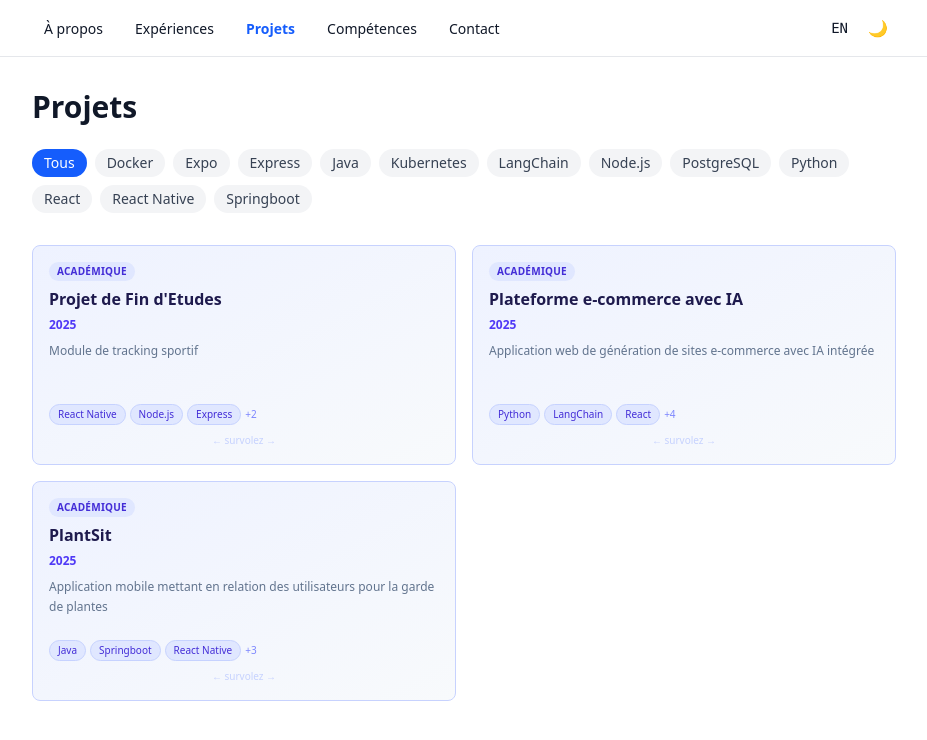
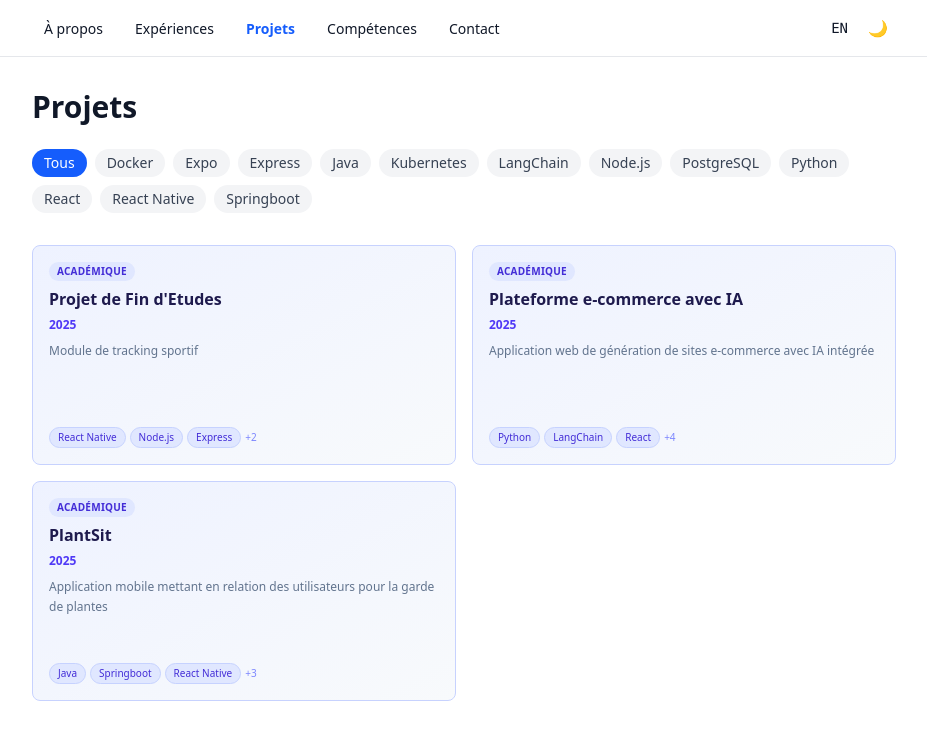
Before and after one commit to AloisDrck/angular-sandbox-v1, an Angular app: page /projects in a window 1280 px wide. Shown: the top 740 px of the page, without its empty margins (176-1103 px from the left). Built offline with nearby package versions, Linux system fonts and the light colour scheme; data requests are answered from the project's data file.

Commit message:
fix: clean up ProjectCard flip - remove debug bindings, survolez hint and add block host

```diff
--- a/src/app/shared/components/project-card/project-card.html
+++ b/src/app/shared/components/project-card/project-card.html
@@ -1,4 +1,8 @@
-<article class="flip-scene relative rounded-lg" style="height: 220px" tabindex="0">
+<article
+  class="flip-scene relative rounded-lg"
+  style="height: 220px"
+  tabindex="0"
+>
   <div class="flipper rounded-lg">
     <!-- FACE AVANT -->
     <div
@@ -42,9 +46,6 @@
         }
       </div>
 
-      <p class="text-[10px] text-center text-indigo-200 dark:text-indigo-900" aria-hidden="true">
-        ← survolez →
-      </p>
     </div>
 
     <!-- FACE ARRIÈRE -->
--- a/src/app/shared/components/project-card/project-card.ts
+++ b/src/app/shared/components/project-card/project-card.ts
@@ -7,6 +7,7 @@ import { I18nService } from '../../../core/services/i18n.service';
   selector: 'app-project-card',
   imports: [RouterLink],
   templateUrl: './project-card.html',
+  host: { class: 'block' },
 })
 export class ProjectCardComponent {
   project = input.required<Project>();
```
